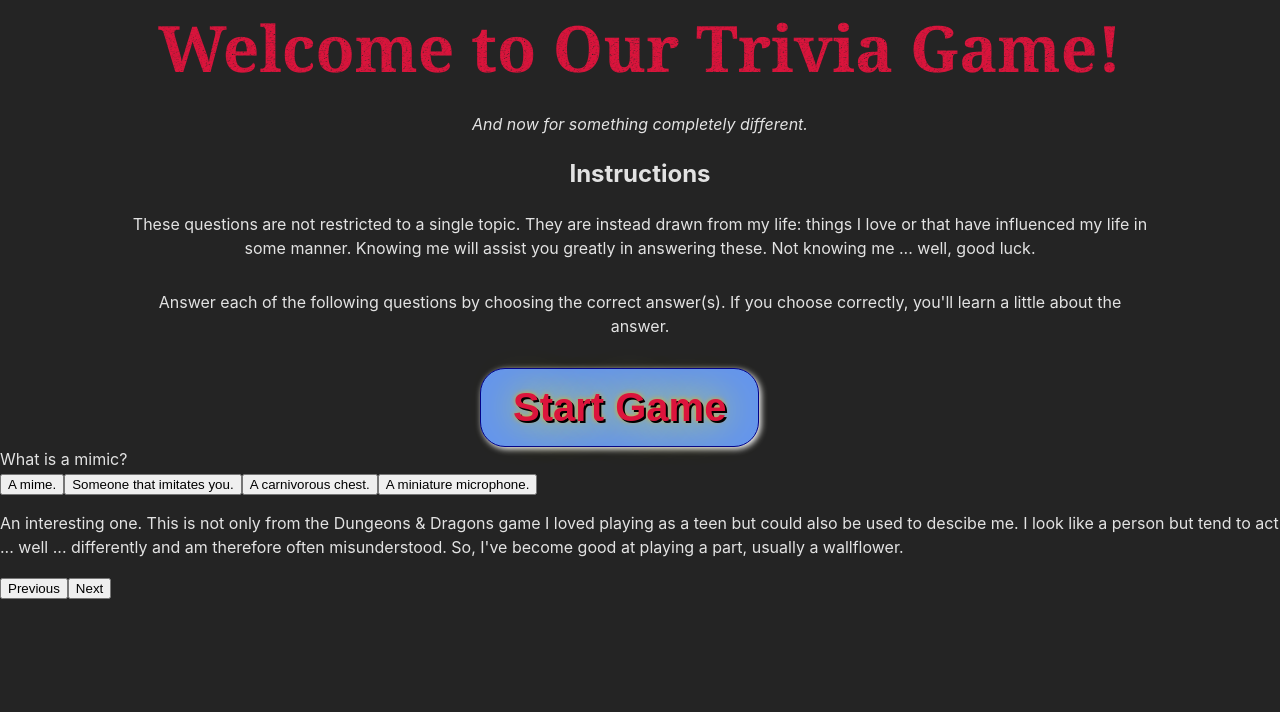
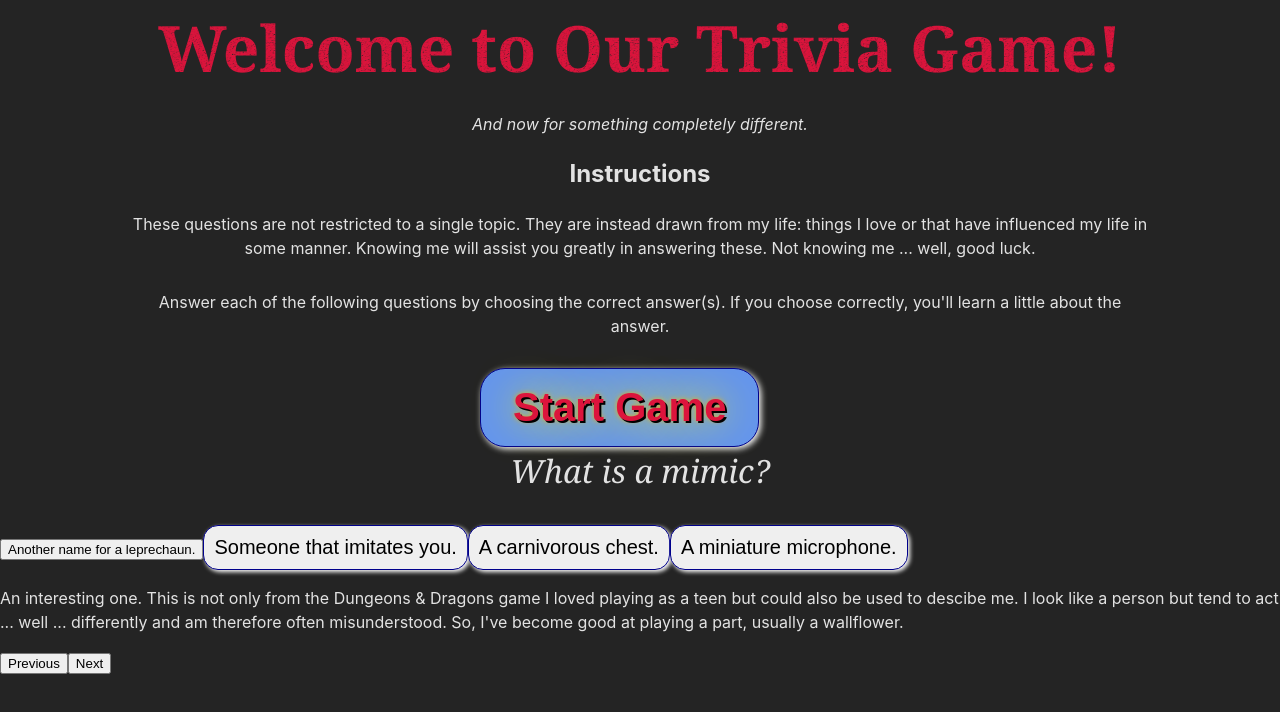
Before and after one commit to tbatchelder/react-trivia, a React (Vite) app: page / in a window 1280 px wide. Shown: the top 712 px of the page. Built offline with nearby package versions, Linux system fonts and the light colour scheme.

Commit message:
More CSS and answer selection attempt

```diff
--- a/src/App.css
+++ b/src/App.css
@@ -43,4 +43,46 @@
   border: 1px solid darkblue;
   padding: 0.4em 0.8em;
   cursor: pointer;
+  transition-duration: 0.4s;
 }
+.start:hover {
+  background-color:cyan;
+}
+.start:active {
+  box-shadow: 0 0px 6px white;
+  transform: translateY(4px);
+}
+
+/* .container {
+
+} */
+
+.question {
+  font-size: 2em;
+  font-family:Georgia, 'Times New Roman', Times, serif;
+  font-style: italic;
+  text-align: center;
+  padding-bottom: 30px;
+}
+.answer {
+padding: 10px;
+font-size: 1.25em;
+border: 1px solid darkblue;
+border-radius: 15px;
+box-shadow: 2px 2px 4px white;
+cursor: pointer;
+transition-duration: 0.4s;
+}
+.answer:hover {
+  background-color:chocolate;
+}
+.answer:active {
+  box-shadow: 0 0px 6px white;
+  transform: translateY(4px);
+}
+.right {
+  background-color:darkgreen;
+}
+.wrong {
+background-color: crimson;
+}
--- a/src/components/Questions.tsx
+++ b/src/components/Questions.tsx
@@ -20,7 +20,7 @@ function Questions() {
     {
       id: 1,
       question: "What is a mimic?",
-      answer1: "A mime.",
+      answer1: "Another name for a leprechaun.",
       answer2: "Someone that imitates you.",
       answer3: "A carnivorous chest.",
       answer4: "A miniature microphone.",
@@ -280,6 +280,17 @@ function Questions() {
     console.log("here3");
   };
 
+  const [buttonClass, setButtonClass] = useState(null);
+  // const [showStory, setShowStory] = useState(false);
+
+  const isCorrect = (index: number, guess: number) => {
+    if (questionList[index].correct == guess) {
+      setButtonClass(true);
+    } else {
+      setButtonClass(false);
+    }
+  };
+
   return (
     <>
       <div className="questionBox">
@@ -291,7 +302,9 @@ function Questions() {
             style={{ visibility: index == activeIndex ? "visible" : "hidden" }}
           >
             <div className="question">{currentQuestion.question}</div>
-            <button className="answer">{currentQuestion.answer1}</button>
+            <button onClick={() => isCorrect(index, 1)}>
+              {currentQuestion.answer1}
+            </button>
             <button className="answer">{currentQuestion.answer2}</button>
             <button className="answer">{currentQuestion.answer3}</button>
             <button className="answer">{currentQuestion.answer4}</button>
--- a/src/components/StartGame.tsx
+++ b/src/components/StartGame.tsx
@@ -1,7 +1,23 @@
+import { useState } from "react";
+
 function StartGame() {
+  const [showme, setShowMe] = useState(1);
+
+  function startGame() {
+    setShowMe(0);
+  }
+
   return (
-    <div className="center">
-      <button className="start visible">Start Game</button>
+    <div className="container">
+      <div className="center">
+        <button
+          className="start visible"
+          onClick={() => startGame()}
+          style={{ visibility: showme ? "visible" : "hidden" }}
+        >
+          Start Game
+        </button>
+      </div>
     </div>
   );
 }
--- a/src/index.css
+++ b/src/index.css
@@ -13,15 +13,6 @@
   -moz-osx-font-smoothing: grayscale;
 }
 
-a {
-  font-weight: 500;
-  color: #646cff;
-  text-decoration: inherit;
-}
-a:hover {
-  color: #535bf2;
-}
-
 body {
   margin: 0;
   display: flex;
@@ -29,12 +20,3 @@ body {
   min-width: 320px;
   min-height: 100vh;
 }
-
-
-button:hover {
-  border-color: #646cff;
-}
-button:focus,
-button:focus-visible {
-  outline: 4px auto -webkit-focus-ring-color;
-}
```
